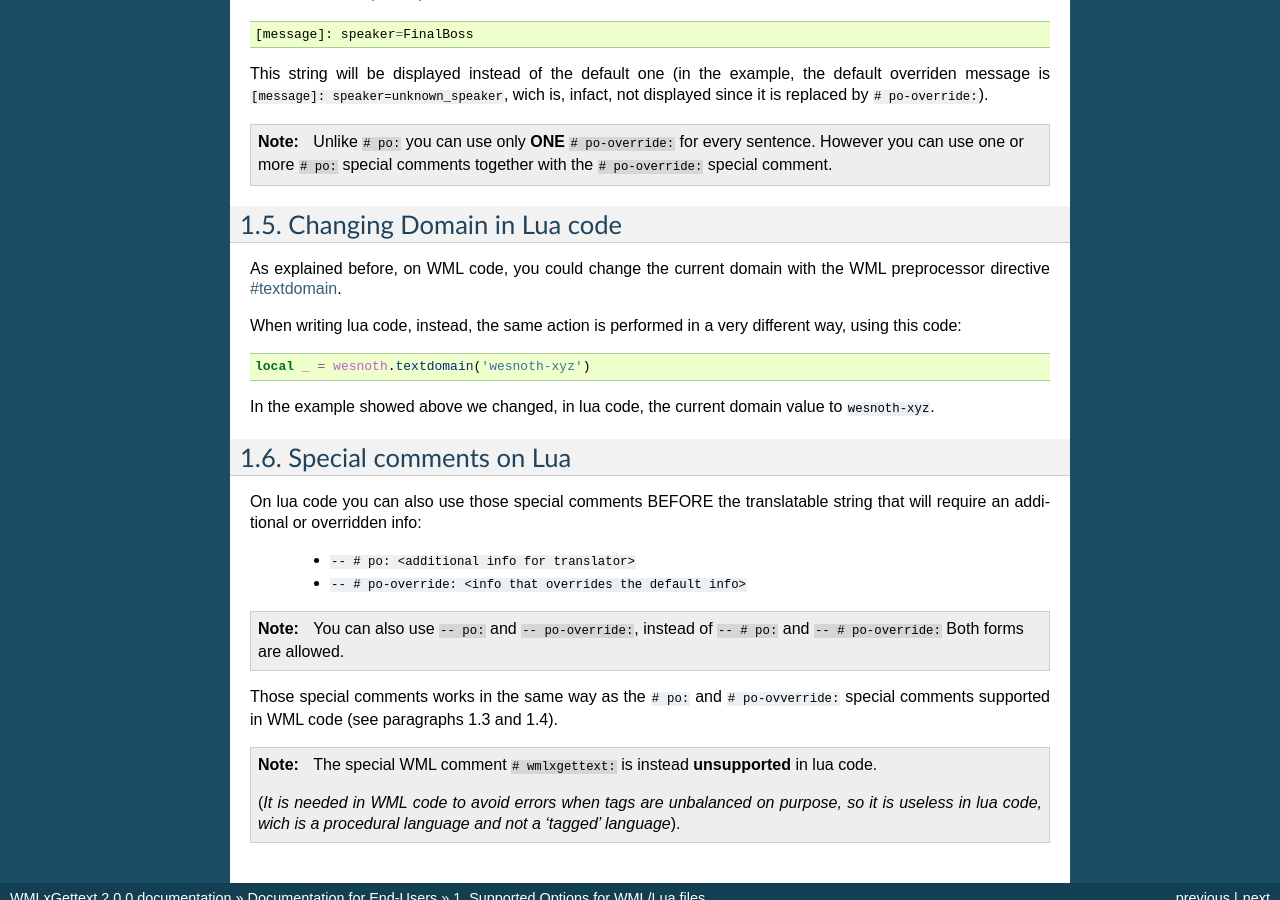
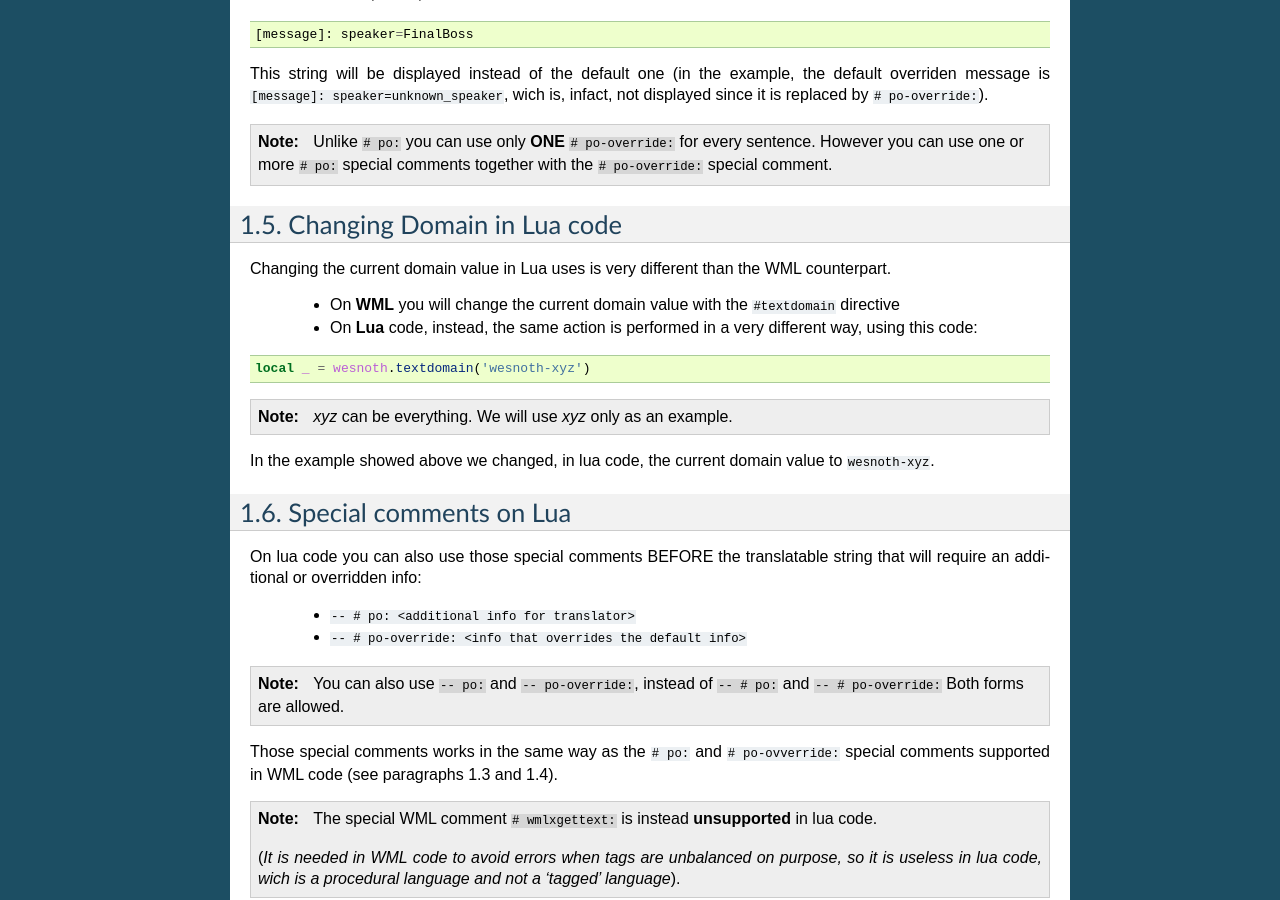
Before and after one commit to AncientLich/wmlxgettext-unoff, a Sphinx documentation site: the page built from docs/source/enduser/wml.rst, in a window 1280 px wide and 900 px high, scrolled down 1879 px. Built offline with Sphinx 7.4.7, drawn with Linux system fonts in a browser that asks for light colours.

Commit message:
end-user documentation little fix

```diff
--- a/docs/source/enduser/wml.rst
+++ b/docs/source/enduser/wml.rst
@@ -143,17 +143,20 @@ infact, not displayed since it is replaced by ``# po-override:``).
 Changing Domain in Lua code
 ===========================
 
-As explained before, on WML code, you could change the current domain with
-the WML preprocessor directive `#textdomain <new_current_domain>`_.
+Changing the current domain value in Lua uses is very different than the WML
+counterpart.
 
-When writing lua code, instead, the same action is performed in a very
-different way, using this code:
+   * On **WML** you will change the current domain value with the
+     ``#textdomain`` directive
+   * On **Lua** code, instead, the same action is performed in a very
+     different way, using this code:
+
 
 .. code-block:: lua
 
   local _ = wesnoth.textdomain('wesnoth-xyz')
 
-.. note:
+.. note::
 
   *xyz* can be everything. We will use *xyz* only as an example.
 
```
